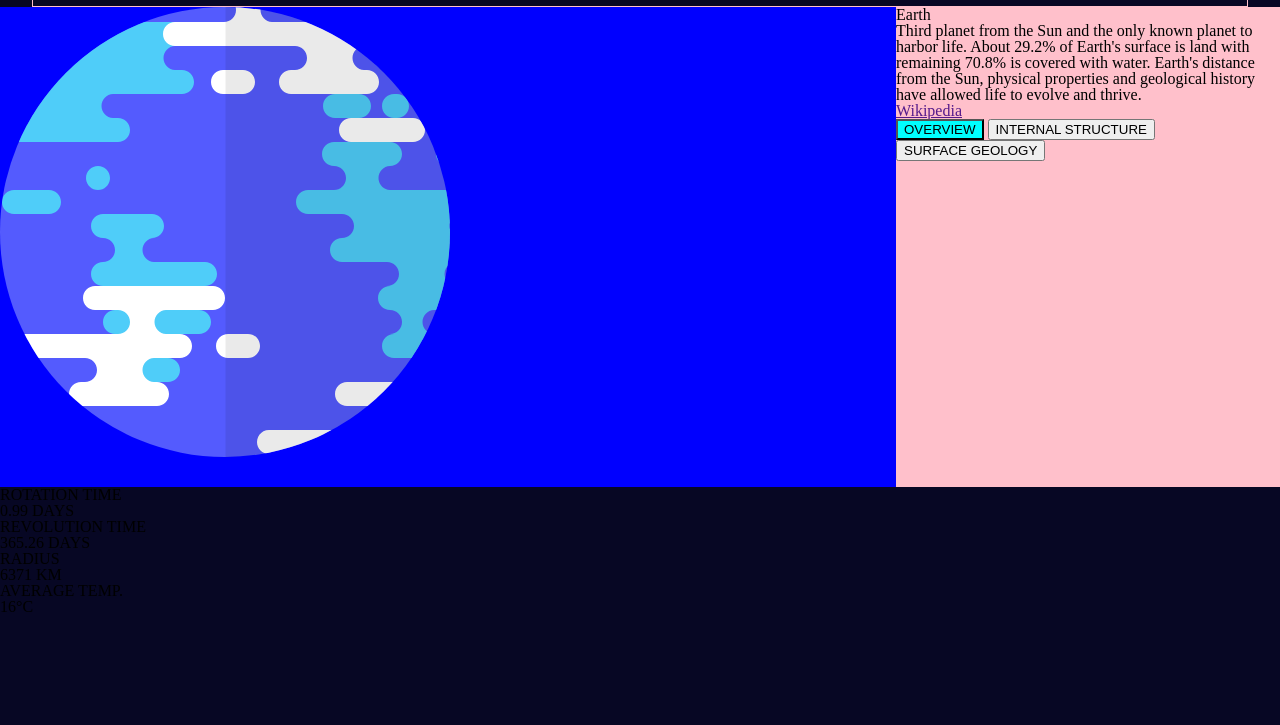
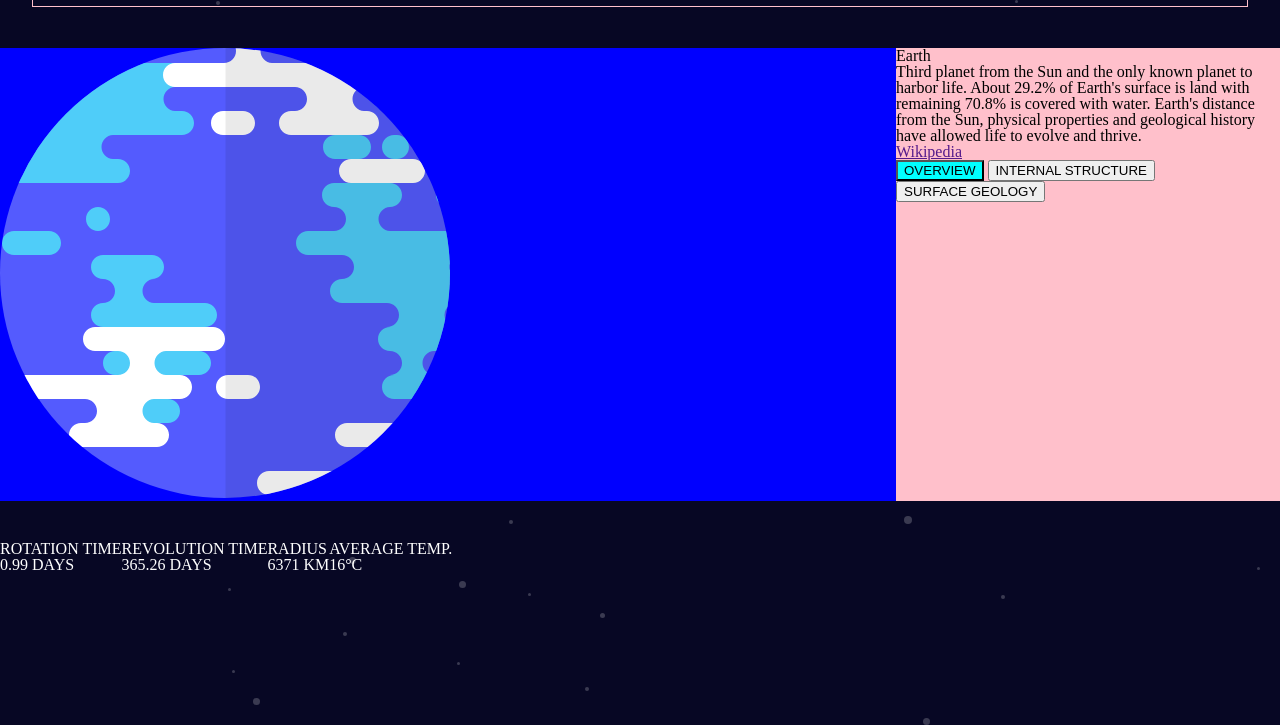
Before and after one commit to andreslopezlu/planets, a website: page index.html in a window 1280 px wide. Shown: the part 75-800 px from the top of the page. Drawn offline with nearby package versions, Linux system fonts and the light colour scheme; files that its build step writes are made by us from their sources; files whose address does not match are found by name.

Commit message:
Mock up for the other sections

```diff
--- a/assets/sass/_general.scss
+++ b/assets/sass/_general.scss
@@ -1,7 +1,12 @@
 body {
   background-color: $dark-blue;
+  height: 100vh;
 }
 
 .main {
-  background-image: ('../images/background-stars.svg');
+  height: 100%;
+  display: flex;
+  flex-direction: column;
+  justify-content: space-between;
+  background-image: url('../images/background-stars.svg');
 }
--- /dev/null
+++ b/assets/sass/_planetCards.scss
@@ -0,0 +1,12 @@
+.main {
+
+  .planet-cards {
+    height: 184px;
+    width: 100%;
+    display: flex;
+
+    * {
+      color: white;
+    }
+  }
+}
--- a/assets/sass/_planetPortrait.scss
+++ b/assets/sass/_planetPortrait.scss
@@ -3,7 +3,6 @@
   margin: 0 auto;
 
   .planet-portrait {
-    height: 60vh;
     width: 100%;
     background-color: red;
     display: flex;
@@ -11,13 +10,11 @@
 
     &__image {
       width: 70%;
-      height: 100%;
       background-color: blue;
     }
 
     &__board {
       width: 30%;
-      height: 100%;
       background-color: pink;
     }
   }
--- a/assets/sass/main.scss
+++ b/assets/sass/main.scss
@@ -3,3 +3,4 @@
 @import './planetPortrait';
 @import './navbar';
 @import './general';
+@import './planetCards';
```
